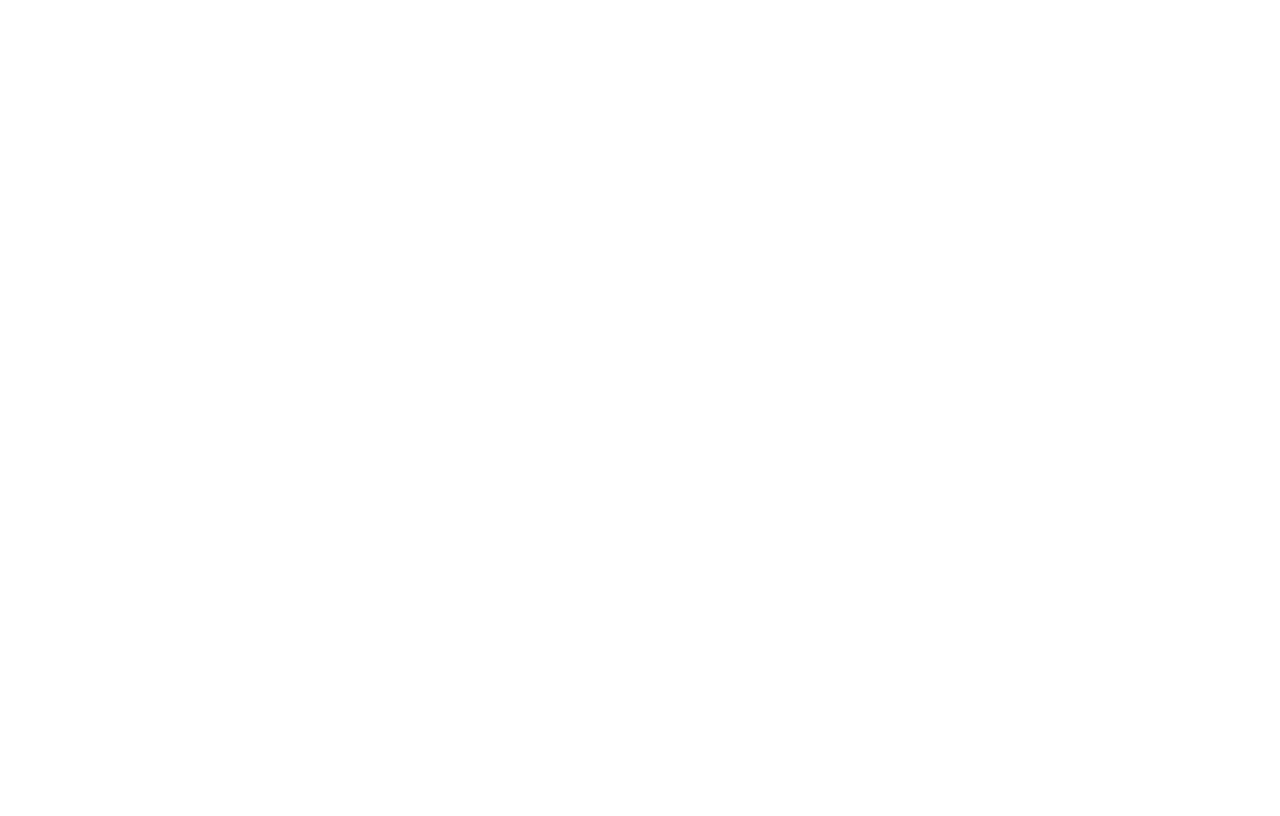
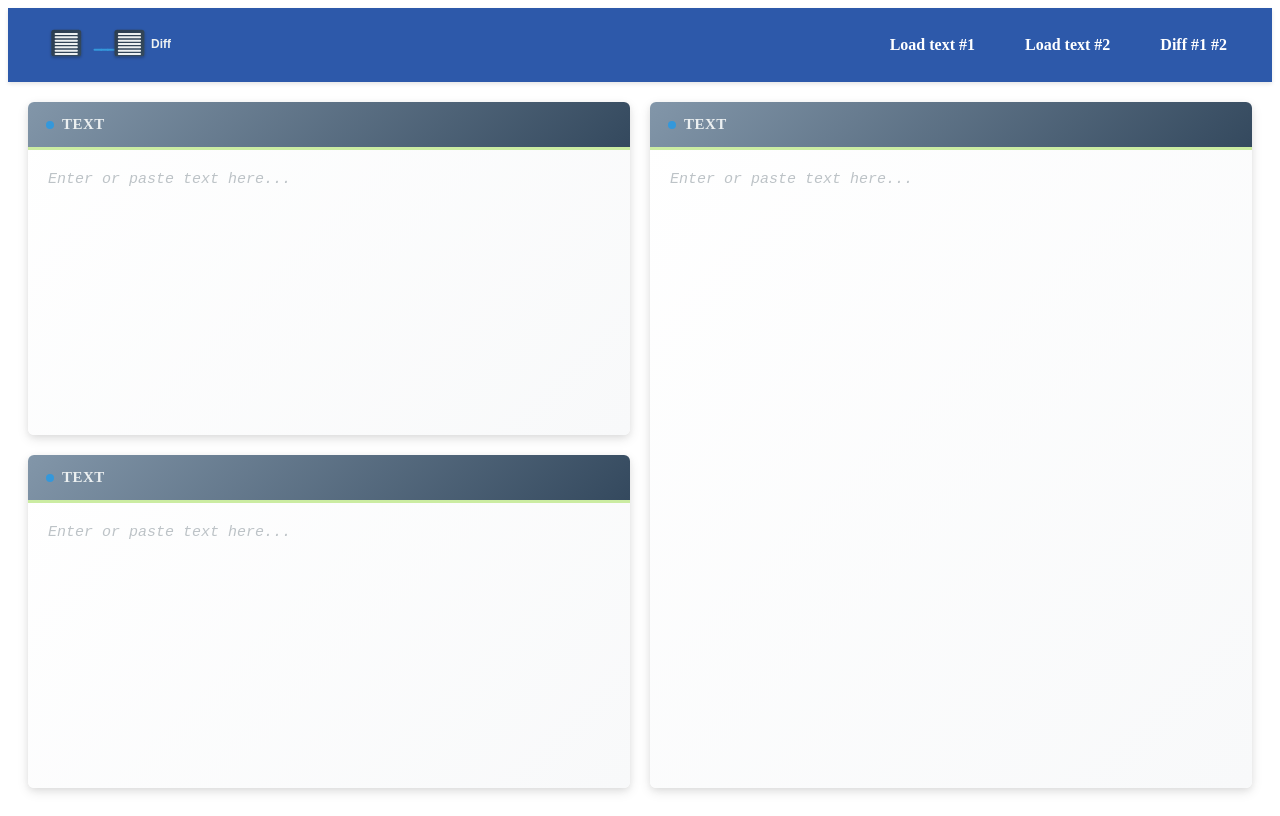
Before and after one commit to diamond2016/coding-challenge-125, a Vue app in the folder frontend/: page /diff-manager in a window 1280 px wide. Before the commit this address had no page. Built offline with nearby package versions, Linux system fonts and the light colour scheme.

Commit message:
refacror: created views

```diff
--- a/frontend/src/components/AppHeader.vue
+++ b/frontend/src/components/AppHeader.vue
@@ -26,7 +26,7 @@
     justify-content: space-between;
     align-items: center;
     padding: 15px 30px;
-    background-color: #2c3e50; /* Dark blue/grey background */
+    background-color: #2d59aa; /* Dark blue/grey background */
     color: white;
     box-shadow: 0 2px 4px rgba(0, 0, 0, 0.1);
     position: sticky;
--- a/frontend/src/components/Text1View.vue
+++ b/frontend/src/components/TextView.vue
@@ -51,7 +51,7 @@
   flex-direction: column;
   flex: 1;
   min-width: 0;
-  border-radius: 12px;
+  border-radius: 6px;
   overflow: hidden;
   background: linear-gradient(135deg, #ffffff 0%, #f8f9fa 100%);
   box-shadow: 0 4px 12px rgba(0, 0, 0, 0.1), 0 2px 6px rgba(0, 0, 0, 0.06);
@@ -69,8 +69,8 @@
 
 .text-area-header {
   padding: 14px 18px;
-  background: linear-gradient(135deg, #2c3e50 0%, #34495e 100%);
-  border-bottom: 3px solid #3498db;
+  background: linear-gradient(135deg, #8296a9 0%, #34495e 100%);
+  border-bottom: 3px solid #cbeca2;
   display: flex;
   align-items: center;
   gap: 10px;
--- a/frontend/src/router/index.ts
+++ b/frontend/src/router/index.ts
@@ -6,7 +6,7 @@
     component: () => import('@/views/HomeView.vue'),
   },
   {
-    path: '/diff-viewer',
+    path: '/diff-manager',
     component: () => import('@/views/DiffManager.vue'),
   },
 
--- a/frontend/src/views/DiffManager.vue
+++ b/frontend/src/views/DiffManager.vue
@@ -4,11 +4,10 @@
     <div class="main-content-area">
       <div class="left-column">
         <Text1View />
-        <DiffView />
+        <Text2View />
       </div>
       <div class="right-column">
-        <Text2View />
-        <DiffOpView />
+        <DiffView />
       </div>
     </div>
   </div>
@@ -16,10 +15,9 @@
 
 <script setup lang="ts">
   import AppHeader from '@/components/AppHeader.vue';
-  import Text1View from '@/components/Text1View.vue';
-  //import Text2View from '@/components/Text2View.vue';
-  //import DiffView from '@/components/DiffView.vue';
-  //import DiffOpView from '@/components/DiffOpView.vue';
+  import Text1View from '@/components/TextView.vue';
+  import Text2View from '@/components/TextView.vue';
+  import DiffView from '@/components/TextView.vue';
 </script>
 
 <style scoped>
```
